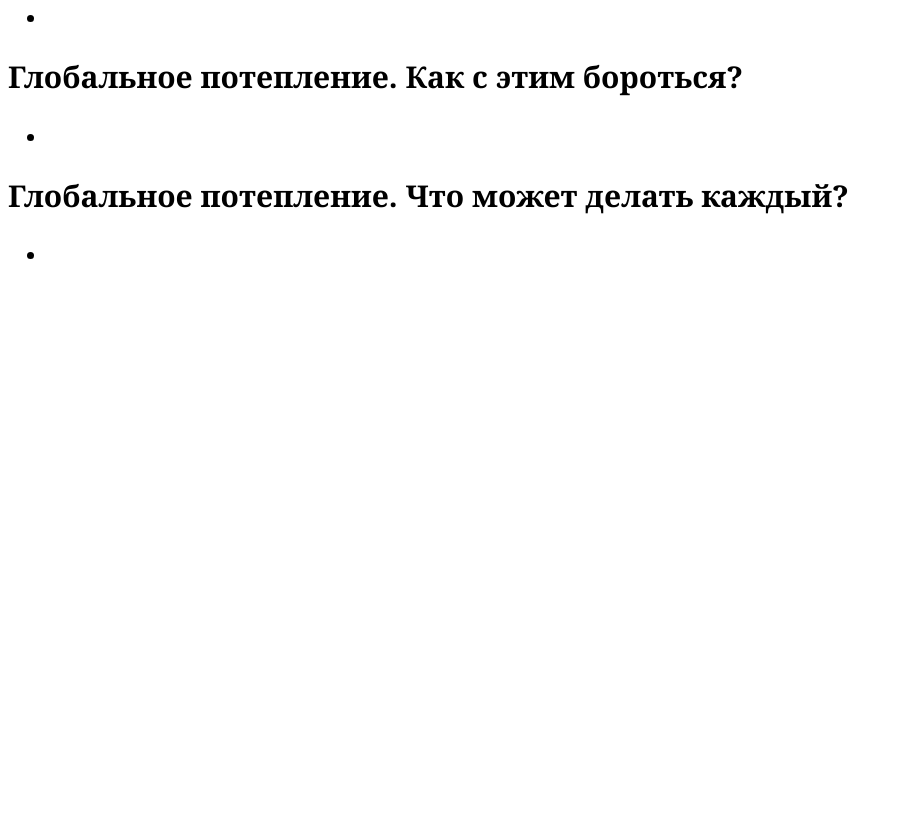
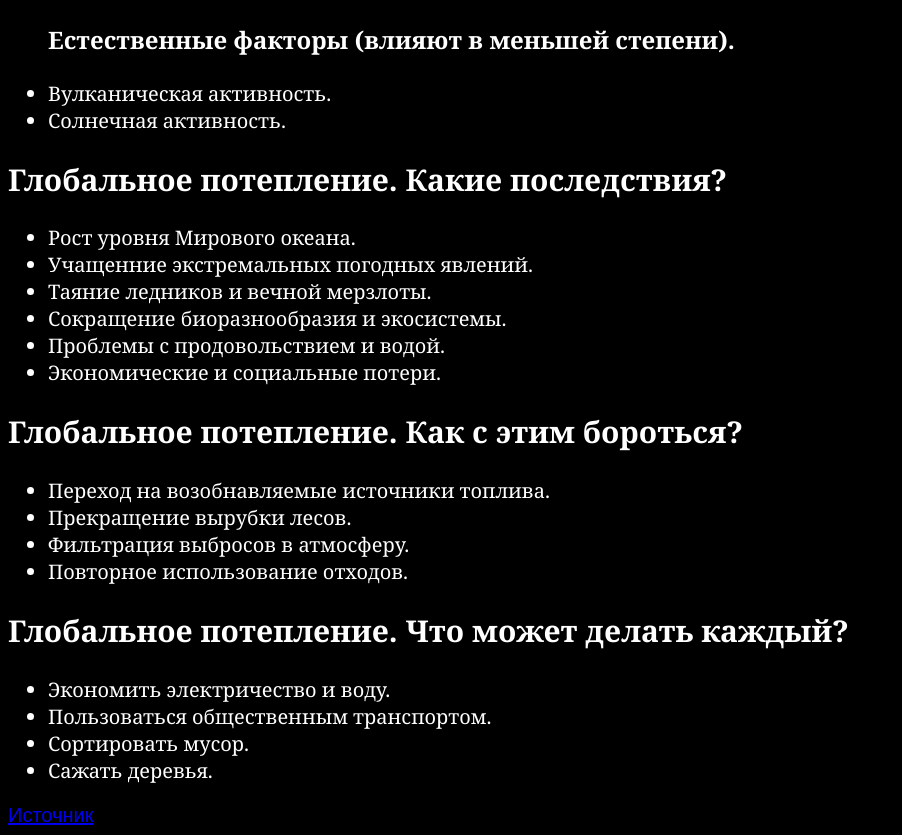
Before and after one commit to Kto-I/globalprogekt, a plain HTML site: page index.html in a window 1280 px wide. Shown: the part 722-1557 px from the top of the page, without its empty margins (0-902 px from the left). Before the commit the page ends 1014 px from the top, so only its background shows below. Drawn offline with Linux system fonts and the light colour scheme.

Commit message:
Add files via upload

```diff
--- a/index.html
+++ b/index.html
@@ -1,5 +1,4 @@
 <!DOCTYPE html>
-<html lang="en">
 <head>
     <meta charset="UTF-8">
     <meta name="viewport" content="width=device-width, initial-scale=1.0">
@@ -8,27 +7,45 @@
 </head>
 <body>
     <h1>Глобальное потепление. Что это?</h1>
-    <p>Глобальное потепление — долгосрочное повышение средней температуры климатической системы Земли, происходящее уже более века.</p>
+    <p>Глобальное потепление — долгосрочное повышение средней температуры климатической <br> системы Земли, происходящее уже более века.</p>
     <img src = "https://thumb.wikimedia.org/wikipedia/commons/thumb/5/50/%D0%98%D0%B7%D0%BC%D0%B5%D0%BD%D0%B5%D0%BD%D0%B8%D0%B5_%D1%81%D1%80%D0%B5%D0%B4%D0%BD%D0%B5%D0%B9_%D1%82%D0%B5%D0%BC%D0%BF%D0%B5%D1%80%D0%B0%D1%82%D1%83%D1%80%D1%8B.svg/500px-%D0%98%D0%B7%D0%BC%D0%B5%D0%BD%D0%B5%D0%BD%D0%B8%D0%B5_%D1%81%D1%80%D0%B5%D0%B4%D0%BD%D0%B5%D0%B9_%D1%82%D0%B5%D0%BC%D0%BF%D0%B5%D1%80%D0%B0%D1%82%D1%83%D1%80%D1%8B.svg.png?utm_source=ru.wikipedia.org&utm_campaign=parser&utm_content=thumbnail">
     <h2>Глобальное потепление. Какие причины?</h2>
         <ul>
-            <li></li>
+            <h3>Деятельность человека.</h3>
+                <li>Сжигание ископаемого топлива.</li>
+                <li>Вырубка лесов.</li>
+                <li>Промышленность и производство.</li>
+                <li>Свалки и отходы.</li>
+            <h3>Естественные факторы (влияют в меньшей степени).</h3>
+                <li>Вулканическая активность.</li>
+                <li>Солнечная активность.</li>
         </ul>
 
     <h2>Глобальное потепление. Какие последствия?</h2>
         <ul>
-            <li></li>
+            <li>Рост уровня Мирового океана.</li>
+            <li>Учащенние экстремальных погодных явлений.</li>
+            <li>Таяние ледников и вечной мерзлоты.</li>
+            <li>Сокращение биоразнообразия и экосистемы.</li>
+            <li>Проблемы с продовольствием и водой.</li>
+            <li>Экономические и социальные потери.</li>
         </ul>
 
     <h2>Глобальное потепление. Как с этим бороться?</h2>
         <ul>
-            <li></li>
+            <li>Переход на возобнавляемые источники топлива.</li>
+            <li>Прекращение вырубки лесов.</li>
+            <li>Фильтрация выбросов в атмосферу.</li>
+            <li>Повторное использование отходов.</li>
         </ul>
 
     <h2>Глобальное потепление. Что может делать каждый?</h2>
         <ul>
-            <li></li>
+            <li>Экономить электричество и воду.</li>
+            <li>Пользоваться общественным транспортом.</li>
+            <li>Сортировать мусор.</li>
+            <li>Сажать деревья.</li>
         </ul>
-
+    <a href="https://ru.wikipedia.org/wiki/%D0%93%D0%BB%D0%BE%D0%B1%D0%B0%D0%BB%D1%8C%D0%BD%D0%BE%D0%B5_%D0%BF%D0%BE%D1%82%D0%B5%D0%BF%D0%BB%D0%B5%D0%BD%D0%B8%D0%B5">Источник</a>
 </body>
 </html>
--- a/style.css
+++ b/style.css
@@ -1,17 +1,26 @@
 body {
-    h1:hover { animation: color-change 3s infinite; }
     font-family: Arial,  sans-serif; /* Семейство шрифтов */
-    font-size: 24px; /* Размер основного шрифта в <p></p>  */
-    background-color: #ffffff; /* Цвет фона веб-страницы */
-    color: #000000; /* Цвет основного текста */
+    font-size: 20px; /* Размер основного шрифта в <p></p>  */
+    background-color: #000000; /* Цвет фона веб-страницы */
+    color: #ffffff; /* Цвет основного текста */
 }
 h1 {
-    color: #000000; /* Цвет заголовка */
-    font-size: 40x; /* Размер шрифта в пунктах */
+    color: #ffffff; /* Цвет заголовка */
+    font-size: 35px; /* Размер шрифта в пунктах */
     font-family: Georgia, serif; /* Семейство шрифтов */
 }
 h2{
-    color: #000000; /* Цвет заголовка */
+    color: #ffffff; /* Цвет заголовка */
     font-size: 30px; /* Размер шрифта в пунктах */
     font-family: Georgia, serif; /* Семейство шрифтов */
 }
+h3{
+    color: #ffffff; /* Цвет заголовка */
+    font-size: 24px; /* Размер шрифта в пунктах */
+    font-family: Georgia, serif; /* Семейство шрифтов */
+}
+li{
+    color: #ffffff; /* Цвет заголовка */
+    font-size: 20px; /* Размер шрифта в пунктах */
+    font-family: Georgia, serif; /* Семейство шрифтов */
+}
```
